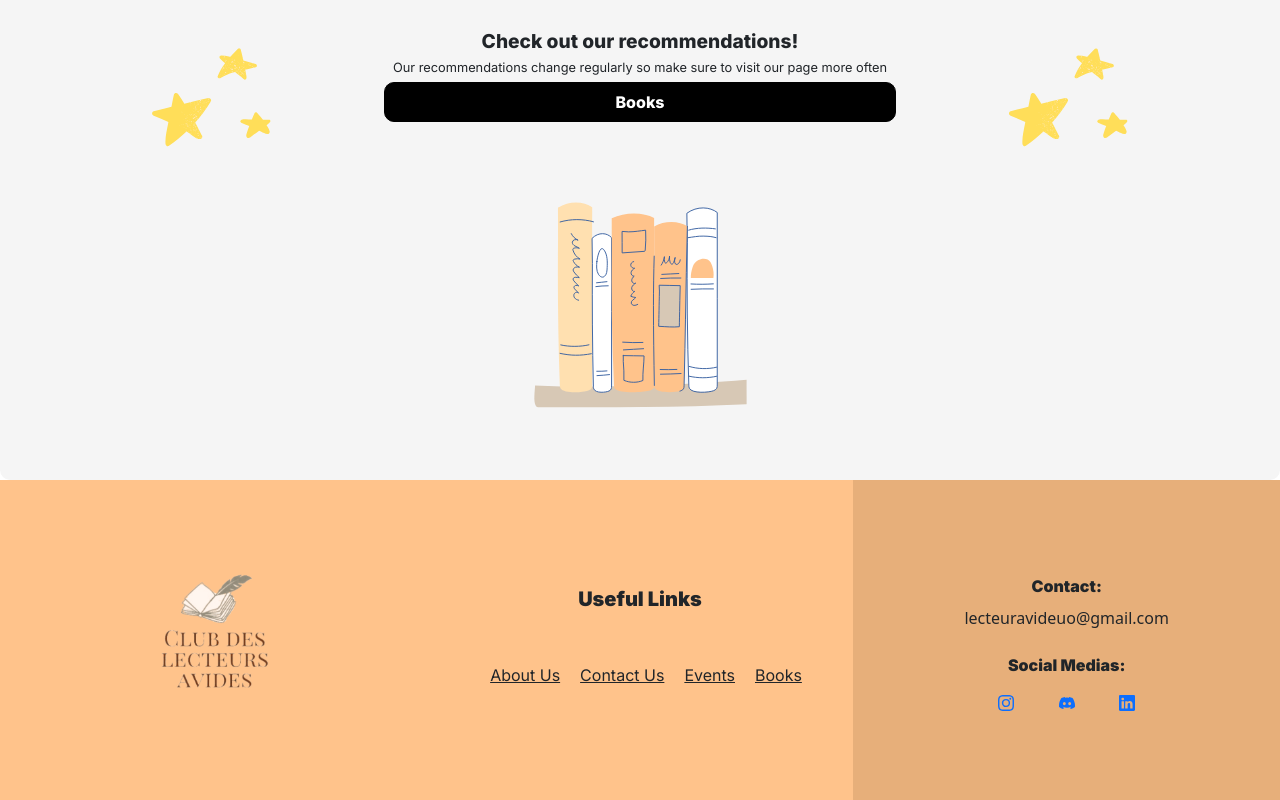
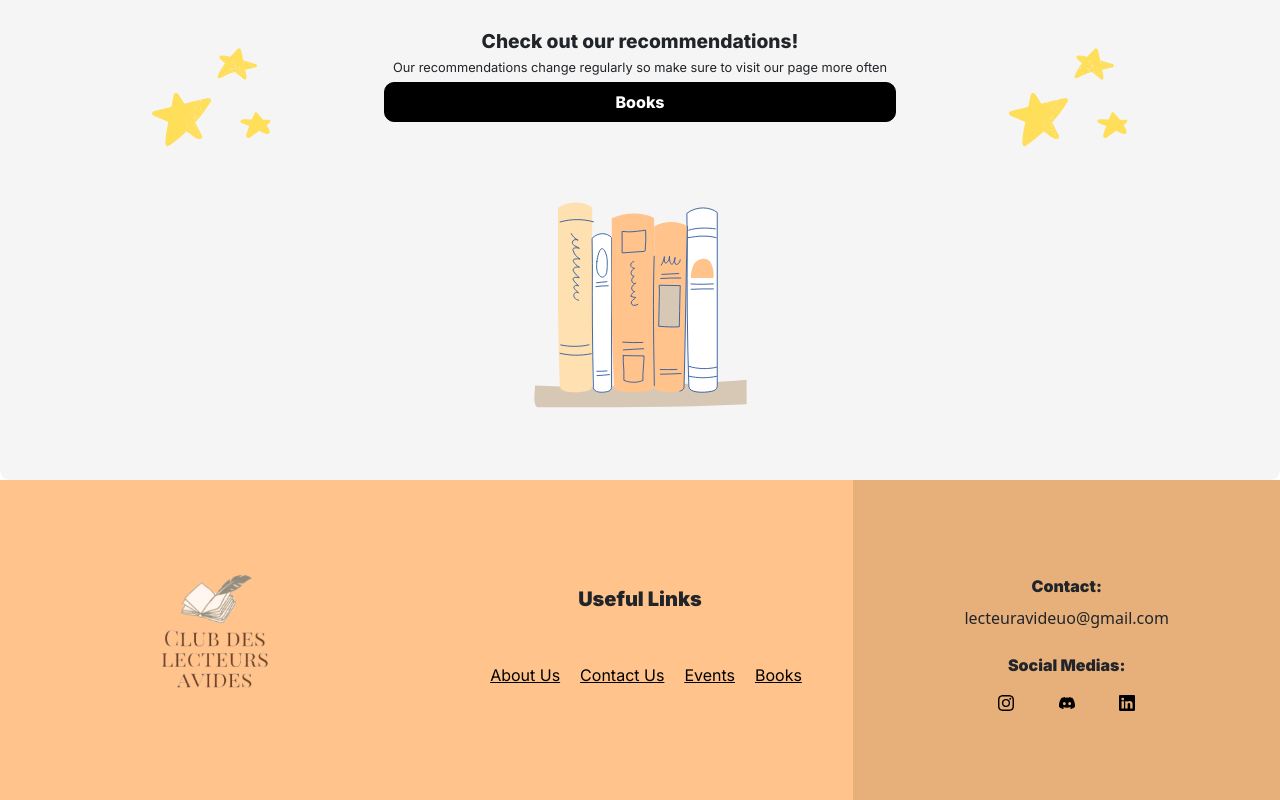
Before and after one commit to Yousssefch/lecteur-avide-website, a React (Vite) app: page / in a window 1280 px wide. Shown: the part 2080-2880 px from the top of the page. Built offline with nearby package versions, Linux system fonts and the light colour scheme; no server answers; the database is empty; a web font is replaced by a local one.

Commit message:
Fixed Links for static use

```diff
--- a/src/App.tsx
+++ b/src/App.tsx
@@ -12,7 +12,7 @@ import 'bootstrap/dist/css/bootstrap.css'
 function App() {
   return (
     <>
-    <HashRouter basename={ import.meta.env.BASE_URL}>
+    <HashRouter >
       <Routes>
         <Route path="/" element={<Homepage />} />
         <Route path="/Events" element={<Eventpage />} />
--- a/src/Components/BookCover.tsx
+++ b/src/Components/BookCover.tsx
@@ -2,12 +2,13 @@ import "./BookCover.css";
 import BookImage from "../assets/Homepage/BookImage.svg"
 
 function BookCover(){
+    let basename = import.meta.env.BASE_URL;
     return (
         <div className="BookCoverContainer">
             <div className="BookCoverTextButton">
                 <h1 className="BookCoverTitle">Check out our recommendations!</h1>
                 <p className="BookCoverSubtitle">Our recommendations change regularly so make sure to visit our page more often</p>
-                <button className="BookCoverButton">Books</button>
+                <button onClick={() => location.href = basename + "#/Books"} className="BookCoverButton">Books</button>
             </div>
             <img src={BookImage} alt="Book Cover" className="BookCoverImage" />
         </div>
--- a/src/Components/Global/Footer.css
+++ b/src/Components/Global/Footer.css
@@ -82,6 +82,10 @@
     align-items: center;
     margin-top: 10%;
 }
+.FooterIconLink{
+    text-decoration: none;
+    color: black;
+}
 
 @media screen and (max-width: 768px){
     .Footer{
--- a/src/Components/Global/Footer.tsx
+++ b/src/Components/Global/Footer.tsx
@@ -2,6 +2,7 @@
 import './Footer.css'
 import LecteurAvideLogo from "../../assets/LecteurAvideLogo.png"
 function Footer(){
+  let basename = import.meta.env.BASE_URL;
     return(
   <div className="  FooterContainer">
 
@@ -20,10 +21,10 @@ function Footer(){
         <h1 className='FooterUsefulLinksText'>Useful Links</h1>
 
         <ul className='FooterLinks'>
-          <a><li className='FooterLink'>About Us</li></a>
-          <a><li className='FooterLink'>Contact Us</li> </a>
-          <a><li className='FooterLink'>Events</li></a>
-          <a><li className='FooterLink'>Books</li></a>
+          <a href={basename + "#/About"} className='FooterIconLink'><li className='FooterLink'>About Us</li></a>
+          <a href={basename + '#/Contact'} className='FooterIconLink'><li className='FooterLink'>Contact Us</li> </a>
+          <a href={basename + '#/Events'} className='FooterIconLink'><li className='FooterLink'>Events</li></a>
+          <a href={basename + '#/Books'} className='FooterIconLink'><li className='FooterLink'>Books</li></a>
         </ul>
       </div>
 
@@ -40,19 +41,19 @@ function Footer(){
           <div className='FooterSocialMediaIcons'>
 
 
-          <a href='https://www.instagram.com/lecteur_avidesuo?utm_source=ig_web_button_share_sheet&igsh=ZDNlZDc0MzIxNw=='>
-          <svg xmlns="http://www.w3.org/2000/svg" width="16" height="16" fill="currentColor" className="bi bi-instagram" viewBox="0 0 16 16">
+          <a href='https://www.instagram.com/lecteur_avidesuo?utm_source=ig_web_button_share_sheet&igsh=ZDNlZDc0MzIxNw==' className='FooterIconLink'>
+          <svg xmlns="http://www.w3.org/2000/svg" width="16" height="16" fill="currentColor" className="bi bi-instagram " viewBox="0 0 16 16">
             <path d="M8 0C5.829 0 5.556.01 4.703.048 3.85.088 3.269.222 2.76.42a3.9 3.9 0 0 0-1.417.923A3.9 3.9 0 0 0 .42 2.76C.222 3.268.087 3.85.048 4.7.01 5.555 0 5.827 0 8.001c0 2.172.01 2.444.048 3.297.04.852.174 1.433.372 1.942.205.526.478.972.923 1.417.444.445.89.719 1.416.923.51.198 1.09.333 1.942.372C5.555 15.99 5.827 16 8 16s2.444-.01 3.298-.048c.851-.04 1.434-.174 1.943-.372a3.9 3.9 0 0 0 1.416-.923c.445-.445.718-.891.923-1.417.197-.509.332-1.09.372-1.942C15.99 10.445 16 10.173 16 8s-.01-2.445-.048-3.299c-.04-.851-.175-1.433-.372-1.941a3.9 3.9 0 0 0-.923-1.417A3.9 3.9 0 0 0 13.24.42c-.51-.198-1.092-.333-1.943-.372C10.443.01 10.172 0 7.998 0zm-.717 1.442h.718c2.136 0 2.389.007 3.232.046.78.035 1.204.166 1.486.275.373.145.64.319.92.599s.453.546.598.92c.11.281.24.705.275 1.485.039.843.047 1.096.047 3.231s-.008 2.389-.047 3.232c-.035.78-.166 1.203-.275 1.485a2.5 2.5 0 0 1-.599.919c-.28.28-.546.453-.92.598-.28.11-.704.24-1.485.276-.843.038-1.096.047-3.232.047s-2.39-.009-3.233-.047c-.78-.036-1.203-.166-1.485-.276a2.5 2.5 0 0 1-.92-.598 2.5 2.5 0 0 1-.6-.92c-.109-.281-.24-.705-.275-1.485-.038-.843-.046-1.096-.046-3.233s.008-2.388.046-3.231c.036-.78.166-1.204.276-1.486.145-.373.319-.64.599-.92s.546-.453.92-.598c.282-.11.705-.24 1.485-.276.738-.034 1.024-.044 2.515-.045zm4.988 1.328a.96.96 0 1 0 0 1.92.96.96 0 0 0 0-1.92m-4.27 1.122a4.109 4.109 0 1 0 0 8.217 4.109 4.109 0 0 0 0-8.217m0 1.441a2.667 2.667 0 1 1 0 5.334 2.667 2.667 0 0 1 0-5.334"/>
           </svg>
           </a>
 
-          <a href='https://discord.gg/V7bTX5tPQR'>
+          <a href='https://discord.gg/V7bTX5tPQR' className='FooterIconLink'>
           <svg xmlns="http://www.w3.org/2000/svg" width="16" height="16" fill="currentColor" className="bi bi-discord" viewBox="0 0 16 16">
             <path d="M13.545 2.907a13.2 13.2 0 0 0-3.257-1.011.05.05 0 0 0-.052.025c-.141.25-.297.577-.406.833a12.2 12.2 0 0 0-3.658 0 8 8 0 0 0-.412-.833.05.05 0 0 0-.052-.025c-1.125.194-2.22.534-3.257 1.011a.04.04 0 0 0-.021.018C.356 6.024-.213 9.047.066 12.032q.003.022.021.037a13.3 13.3 0 0 0 3.995 2.02.05.05 0 0 0 .056-.019q.463-.63.818-1.329a.05.05 0 0 0-.01-.059l-.018-.011a9 9 0 0 1-1.248-.595.05.05 0 0 1-.02-.066l.015-.019q.127-.095.248-.195a.05.05 0 0 1 .051-.007c2.619 1.196 5.454 1.196 8.041 0a.05.05 0 0 1 .053.007q.121.1.248.195a.05.05 0 0 1-.004.085 8 8 0 0 1-1.249.594.05.05 0 0 0-.03.03.05.05 0 0 0 .003.041c.24.465.515.909.817 1.329a.05.05 0 0 0 .056.019 13.2 13.2 0 0 0 4.001-2.02.05.05 0 0 0 .021-.037c.334-3.451-.559-6.449-2.366-9.106a.03.03 0 0 0-.02-.019m-8.198 7.307c-.789 0-1.438-.724-1.438-1.612s.637-1.613 1.438-1.613c.807 0 1.45.73 1.438 1.613 0 .888-.637 1.612-1.438 1.612m5.316 0c-.788 0-1.438-.724-1.438-1.612s.637-1.613 1.438-1.613c.807 0 1.451.73 1.438 1.613 0 .888-.631 1.612-1.438 1.612"/>
           </svg>
           </a>
 
-          <a href='https://www.linkedin.com/company/club-des-lecteurs-avides/'>
+          <a href='https://www.linkedin.com/company/club-des-lecteurs-avides/' className='FooterIconLink'>
           <svg xmlns="http://www.w3.org/2000/svg" width="16" height="16" fill="currentColor" className="bi bi-linkedin" viewBox="0 0 16 16">
               <path d="M0 1.146C0 .513.526 0 1.175 0h13.65C15.474 0 16 .513 16 1.146v13.708c0 .633-.526 1.146-1.175 1.146H1.175C.526 16 0 15.487 0 14.854zm4.943 12.248V6.169H2.542v7.225zm-1.2-8.212c.837 0 1.358-.554 1.358-1.248-.015-.709-.52-1.248-1.342-1.248S2.4 3.226 2.4 3.934c0 .694.521 1.248 1.327 1.248zm4.908 8.212V9.359c0-.216.016-.432.08-.586.173-.431.568-.878 1.232-.878.869 0 1.216.662 1.216 1.634v3.865h2.401V9.25c0-2.22-1.184-3.252-2.764-3.252-1.274 0-1.845.7-2.165 1.193v.025h-.016l.016-.025V6.169h-2.4c.03.678 0 7.225 0 7.225z"/>
           </svg>
--- a/src/Components/Global/Navbar.tsx
+++ b/src/Components/Global/Navbar.tsx
@@ -5,6 +5,8 @@ import { useEffect } from "react";
 
 
 function Navbar() {
+
+  let basename = import.meta.env.BASE_URL;
   useEffect(() => {
     document.addEventListener('scroll', ()=> {
       const Nav = document.querySelector('.Nav') as HTMLElement;
@@ -28,20 +30,20 @@ function Navbar() {
         <img className="LecteurAvideLogo" src={LecteurAvideLogo} />
       <ul className="navUl">
         <li className="navLi hideOnMobile"><a href="/" className="NavLink">Home</a></li>
-        <li className="navLi hideOnMobile"><a href="/About" className="NavLink">About us</a></li>
-        <li className="navLi hideOnMobile"><a href="/Books" className="NavLink">Books</a></li>
-        <li className="navLi hideOnMobile"><a href="/Events" className="NavLink">Events</a></li>
-        <li className="navLi hideOnMobile"><a href="/Contact" className="NavLink">Contact Us</a></li>
+        <li className="navLi hideOnMobile"><a href={basename +"#/About"} className="NavLink">About us</a></li>
+        <li className="navLi hideOnMobile"><a href={basename +"#/Books"} className="NavLink">Books</a></li>
+        <li className="navLi hideOnMobile"><a href={basename + "#/Events"} className="NavLink">Events</a></li>
+        <li className="navLi hideOnMobile"><a href={basename + "#/Contact"} className="NavLink">Contact Us</a></li>
         <li className="navLi" onClick= {() => {showSideBar()}}><a  className="NavLink hideOnLargerScreen" ><svg xmlns="http://www.w3.org/2000/svg" height="24px" viewBox="0 -960 960 960" width="24px" fill="#000000"><path d="M120-240v-80h720v80H120Zm0-200v-80h720v80H120Zm0-200v-80h720v80H120Z"/></svg></a></li>
       </ul>
 
       <ul className="navUl sideBar">
         <li className="navLi nav-item" onClick={() => {closeSideBar()}}><a className="CloseIcon"><svg xmlns="http://www.w3.org/2000/svg" height="24px" viewBox="0 -960 960 960" width="24px" fill="#000000"><path d="m256-200-56-56 224-224-224-224 56-56 224 224 224-224 56 56-224 224 224 224-56 56-224-224-224 224Z"/></svg></a></li>
         <a href="/" className="SideNavLink"><li className="navLi nav-item">Home</li></a>
-        <a href="/About" className="SideNavLink"><li className="navLi">About us</li></a>
-        <a href="/Books" className="SideNavLink"><li className="navLi">Books</li></a>
-        <a href="/Events" className="SideNavLink"><li className="navLi">Events</li></a>
-        <a href="/Contact" className="SideNavLink"><li className="navLi">Contact Us</li></a>
+        <a href={basename + "#/About"} className="SideNavLink"><li className="navLi">About us</li></a>
+        <a href={basename + "#/Books"} className="SideNavLink"><li className="navLi">Books</li></a>
+        <a href={basename + "#/Events"} className="SideNavLink"><li className="navLi">Events</li></a>
+        <a href={basename + "#/Contact"} className="SideNavLink"><li className="navLi">Contact Us</li></a>
       </ul>
     </nav>
   );
--- a/src/Components/HomePage/LatestEvents.tsx
+++ b/src/Components/HomePage/LatestEvents.tsx
@@ -4,6 +4,7 @@ import Event from "../EventsComponent/Event"
 import NoEvents from "../EventsComponent/NoEvents";
 
 function LatestEvents() {
+    let basename = import.meta.env.BASE_URL;
     const events = getFetchDatabase("LatestEvents").slice(1, 4);
     while(events == undefined){
         return (
@@ -31,7 +32,7 @@ function LatestEvents() {
 
             </div>
             <div className="MoreEventsButtonContainer">
-            <button onClick={() => location.href = "/Events"} type="button" className="btn btn-dark MoreEventsButton">More Events</button>
+            <button onClick={() => location.href = basename +"#/Events"} type="button" className="btn btn-dark MoreEventsButton">More Events</button>
             </div>
         </div>
     )
--- a/src/Components/HomePage/TextButton.tsx
+++ b/src/Components/HomePage/TextButton.tsx
@@ -3,6 +3,7 @@ import './TextButton.css';
 import ContactUsImage from "../../assets/Homepage/ContactUsImage.svg";
 
 function TextButton() {
+    let basename = import.meta.env.BASE_URL;
     return (
         <div className='TextButtonWrapper'>
         <div className='TextButtonContainer'>
@@ -12,7 +13,7 @@ function TextButton() {
         <div className='TextButtonRightContainer'>
             <h1 className='TextButtonTitle'>Need to contact us?</h1>
             <h3 className='TextButtonSubtitle'>Let us know what’s in your mind</h3>
-            <button type="button" onClick={() => location.href = "/Contact"} className="TextButtonButton btn btn-dark">Contact us</button>
+            <button type="button" onClick={() => location.href = basename + "#/Contact"} className="TextButtonButton btn btn-dark">Contact us</button>
         </div>
         </div>
         </div>
--- a/src/Components/ImageCoverWithText2.tsx
+++ b/src/Components/ImageCoverWithText2.tsx
@@ -3,13 +3,14 @@ import './ImageCoverWithText2.css';
 
 
 function ImageCoverWithText2() {
+    let basename = import.meta.env.BASE_URL;
     return (
         <div className='ImageCov2'>
         <div className='globalContainer'>
             <div className='leftTextContainer'>
                 <h1 className='LeftTitle'>Meet the Team</h1>
                 <h2 className='LeftSubTitle'>Get to know the team better through their words !</h2>
-                <button type="button" onClick={() => location.href="/About"} className="TextButtonButton btn btn-dark">About us</button>
+                <button type="button" onClick={() => location.href= basename + "#/About"} className="TextButtonButton btn btn-dark">About us</button>
             </div>
             <div className='rightImageContainer'>
             <img src={Image1} className='img-fluid  RightImage' alt="Image1" />
```
Also changed, not shown: 2 other files (tests, documents, lock files or other folders).
